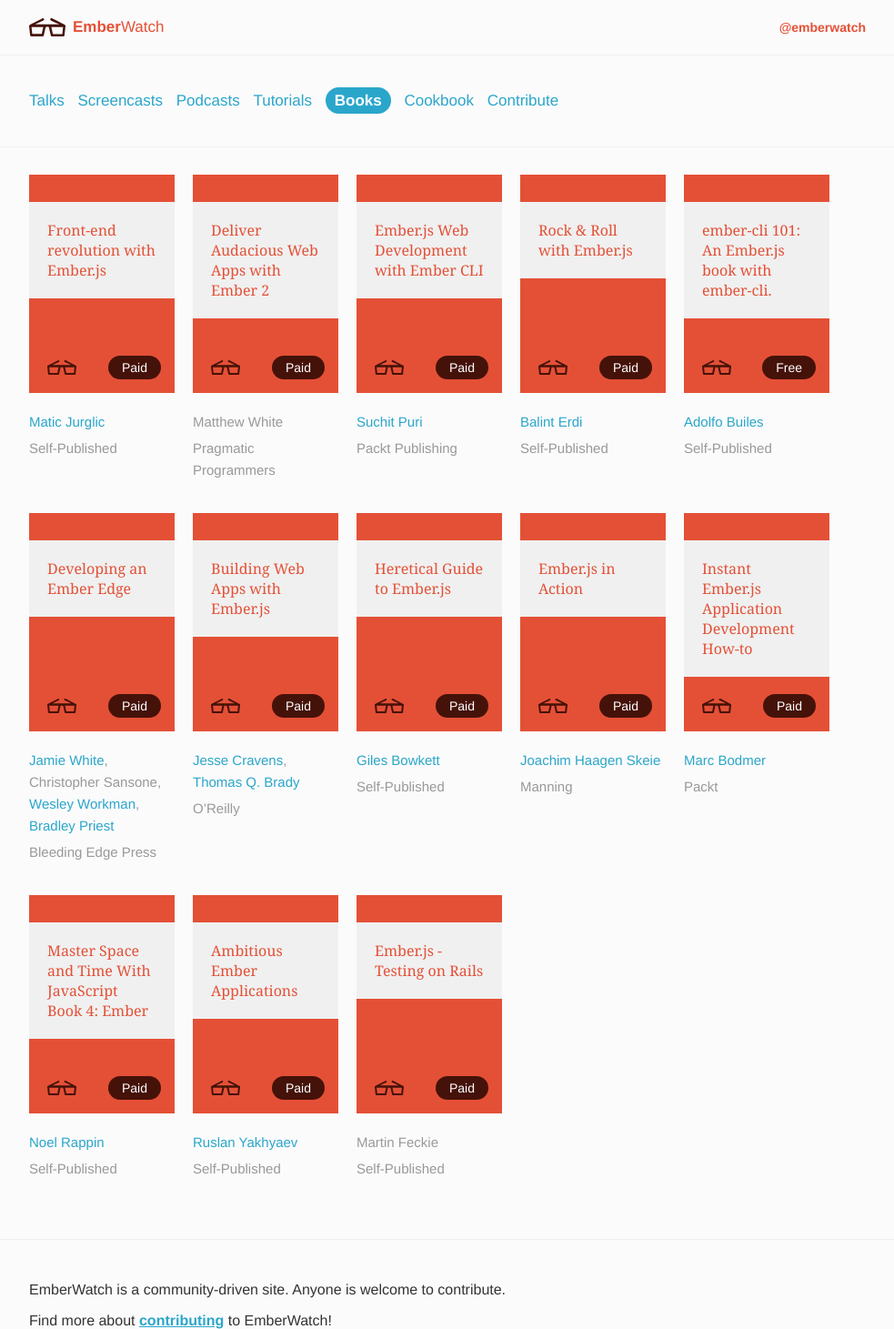
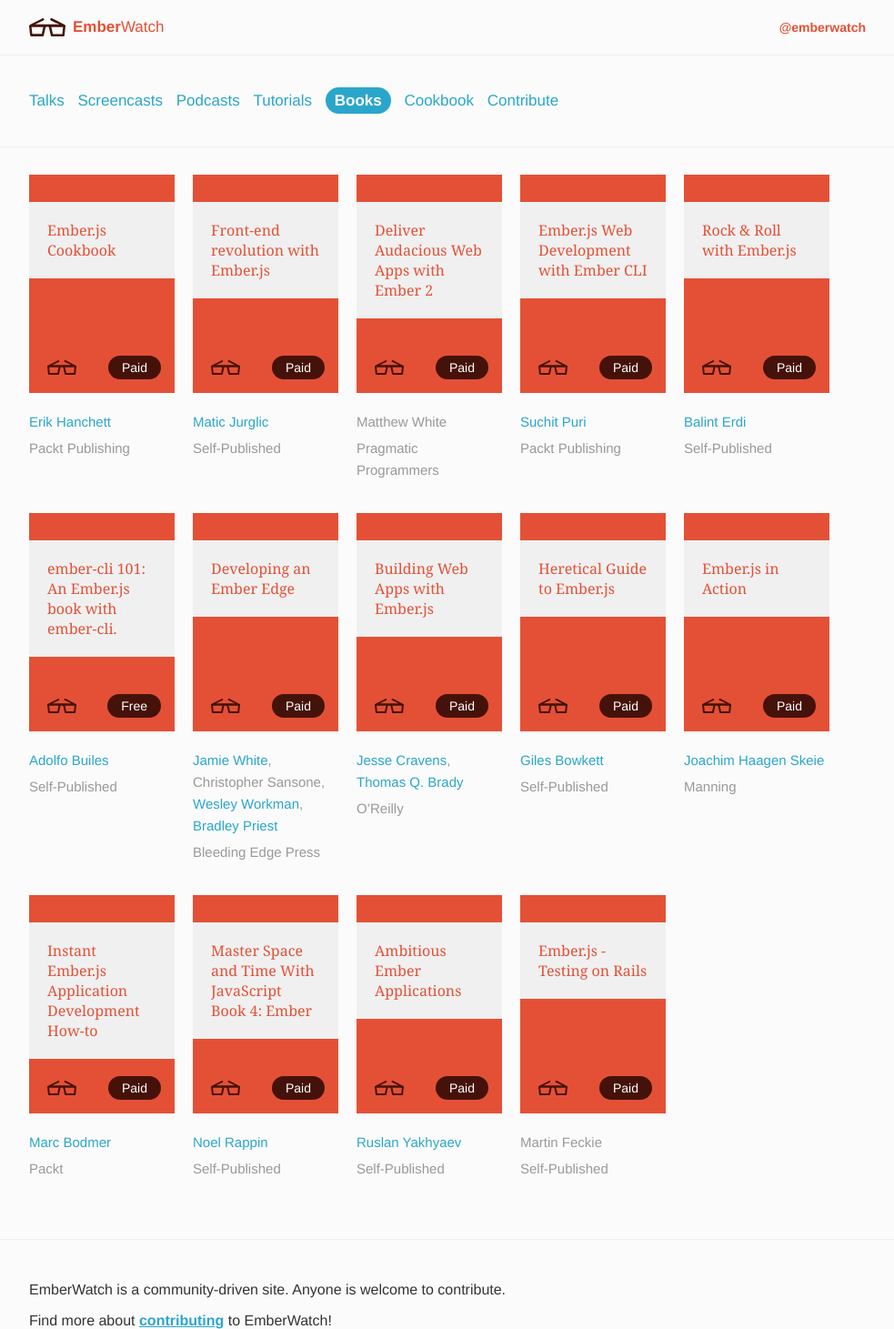
Before and after one commit to emberwatch/emberwatch, a Jekyll site: the page built from books.html, in a window 1280 px wide. Shown: the whole page at 91% size, without its empty margins (148-1131 px from the left). Built offline with Jekyll 4.4.1, drawn with Linux system fonts in a browser that asks for light colours; comment, search, counter and statistics services are not loaded.

Commit message:
Add Ember.js Cookbook to list of books
Add new Ember Book

Add Ember Book

```diff
--- a/_data/books.yml
+++ b/_data/books.yml
@@ -1,4 +1,10 @@
 ---
+- title: 'Ember.js Cookbook'
+  author_ids:
+  - 312
+  publisher: Packt Publishing
+  url: https://www.packtpub.com/web-development/emberjs-cookbook
+  payment: true
 - title: 'Front-end revolution with Ember.js'
   author_ids:
   - 299
--- a/_data/people.yml
+++ b/_data/people.yml
@@ -1282,3 +1282,8 @@
 - name: Todd Jordan
   id: 311
   twitter: tddjordan
+- id: 312
+  name: Erik Hanchett
+  twitter: ErikCH
+  github: ErikCH
+  site: http://programwitherik.com/
```
